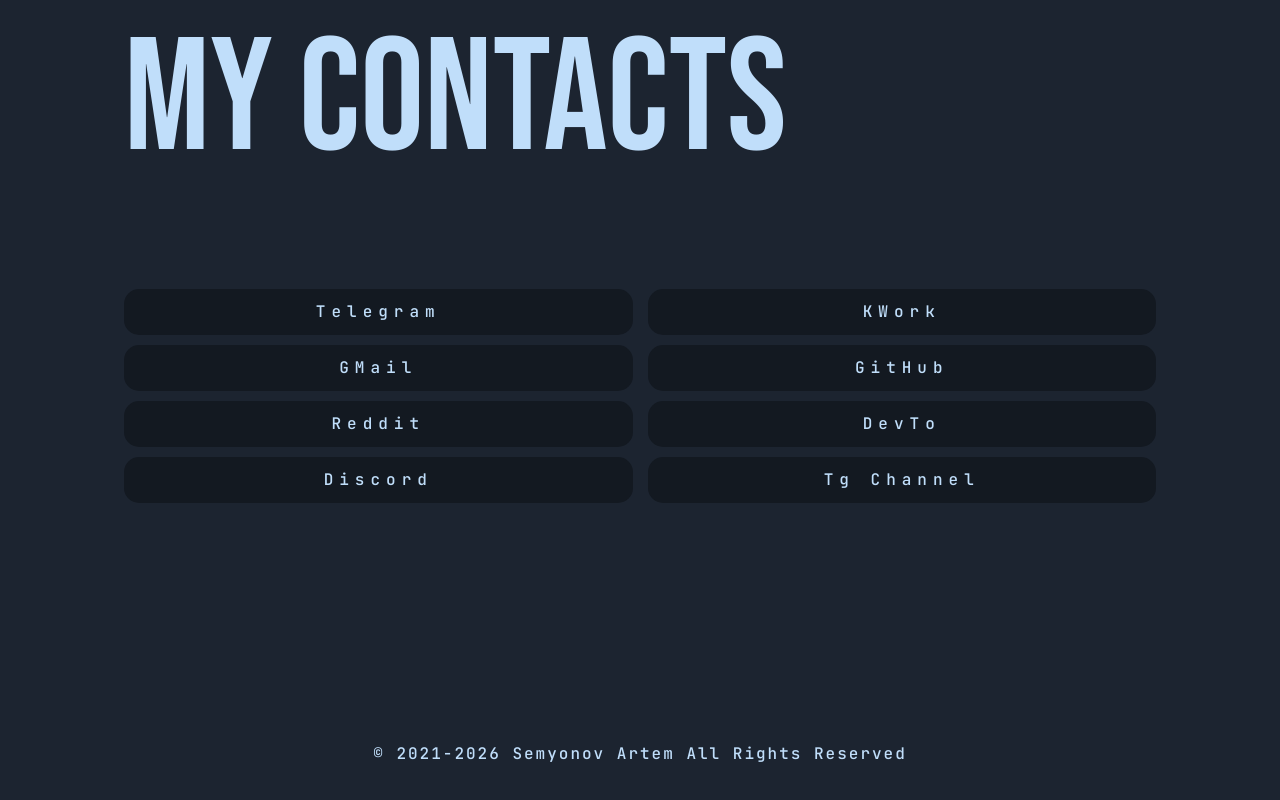
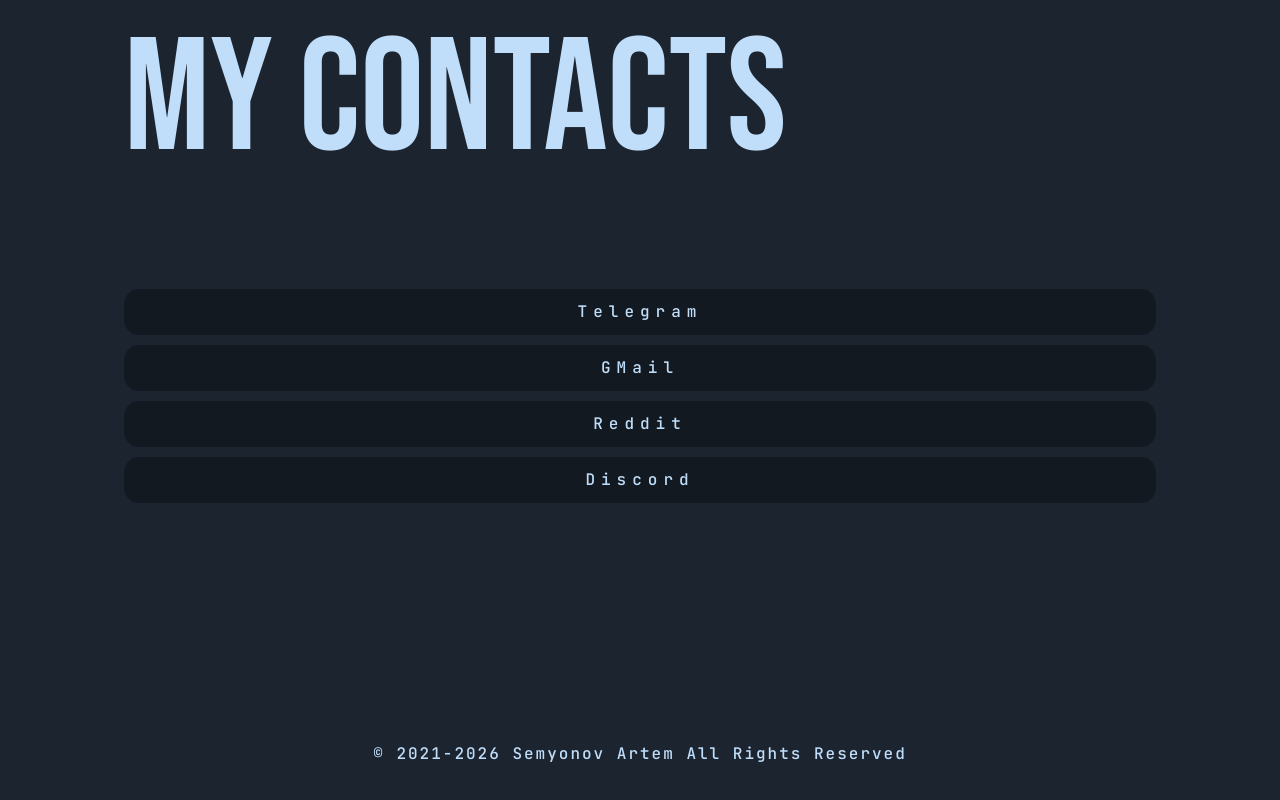
Before and after one commit to Nighty3098/Portfolio, a React (Create React App) app: page /#/ in a window 1280 px wide. Shown: the part 3732-4532 px from the top of the page. Built offline with nearby package versions, Linux system fonts and the light colour scheme; a web font is replaced by a local one.

Commit message:
refactor: remove resources links

```diff
--- a/src/components/contacts.tsx
+++ b/src/components/contacts.tsx
@@ -117,11 +117,6 @@
               <ContactCard key={contact.id} contact={contact} t={t} />
             ))}
           </motion.div>
-          <motion.div className="contacts-list contacts-list-half">
-            {resources.map((resource) => (
-              <ContactCard key={resource.id} contact={resource} t={t} />
-            ))}
-          </motion.div>
         </motion.div>
       </div>
     </div>
```
